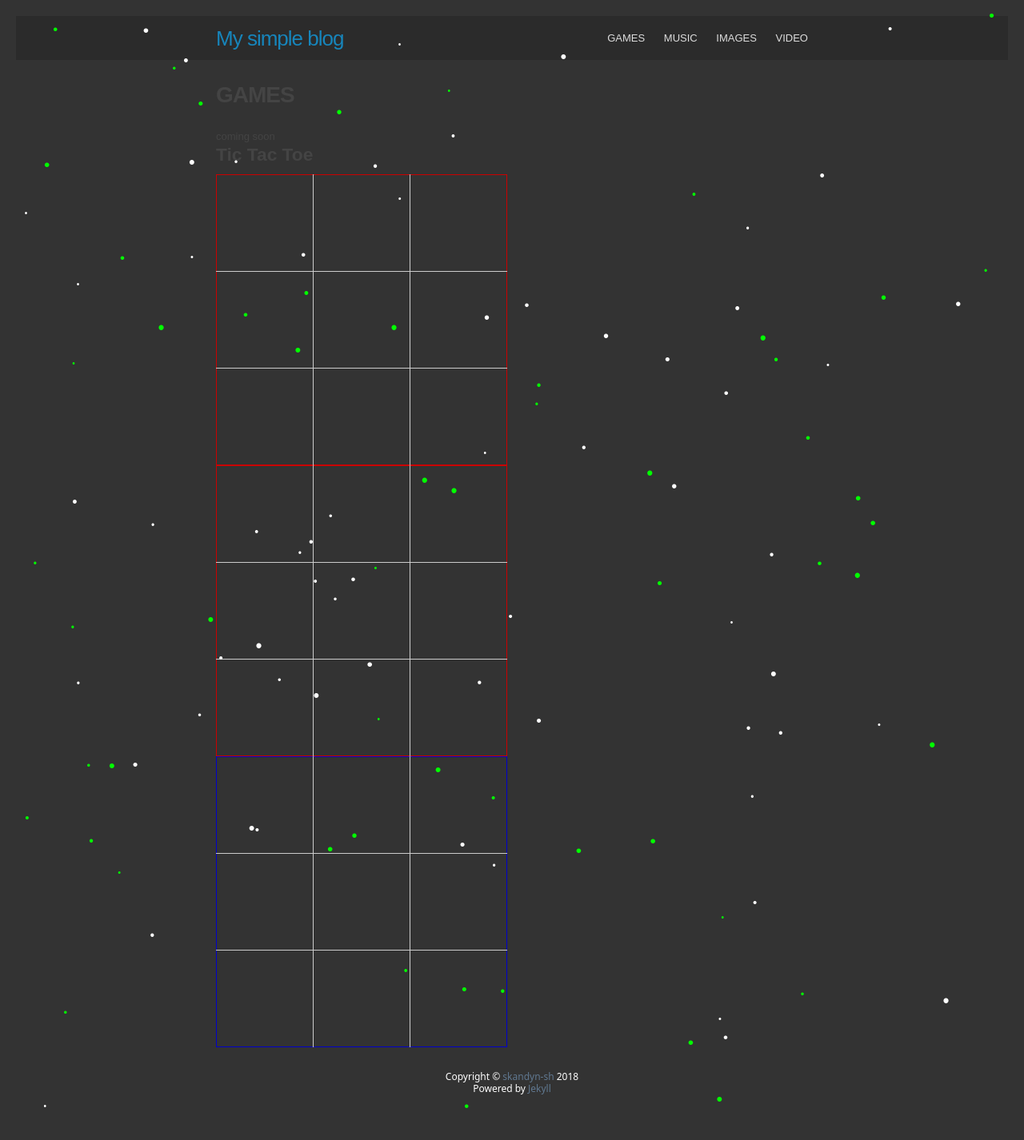
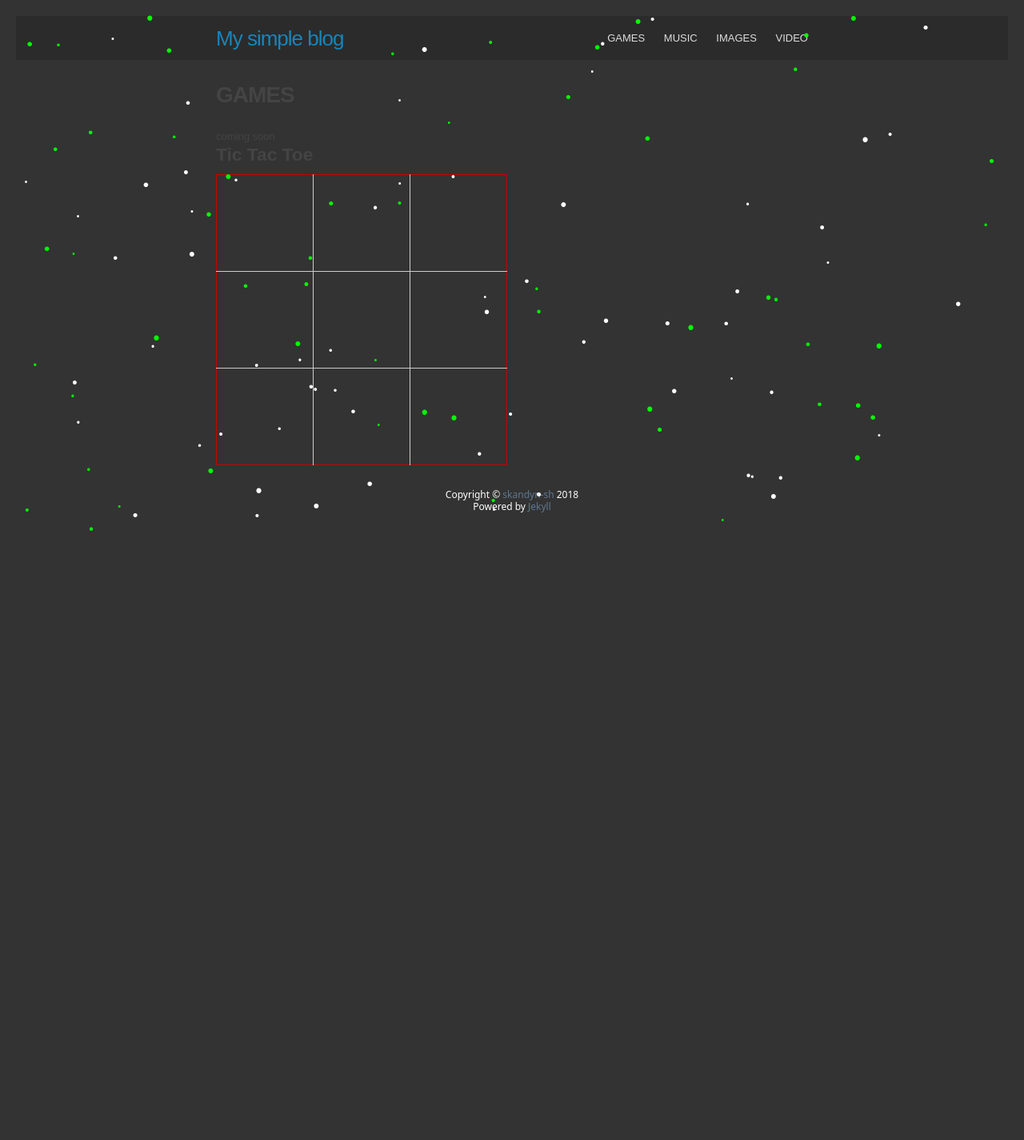
Before and after one commit to skandyn-sh/skandyn-sh.github.io, a Jekyll site: the page built from games.html, in a window 1280 px wide. Shown: the whole page at 80% size. Built offline with Jekyll 4.4.1, drawn with Linux system fonts in a browser that asks for light colours; nearby versions of some CDN libraries; library files that are not in the unit come from our copies; comment, search, counter and statistics services are not loaded; after the commit the page ends 900 px from its top, so only the background shows below that.

Commit message:
Update games.html

```diff
--- a/games.html
+++ b/games.html
@@ -35,41 +35,6 @@ coming soon
             </tr>
         </table>
 
-        <table id="anotherBoard" class="board">
-            <tr>
-                <td id="one" class="even"></td>
-                <td id="two"></td>
-                <td id="three" class="even"></td>
-            </tr>
-            <tr>
-                <td id="four"></td>
-                <td id="five" class="even"></td>
-                <td id="six"></td>
-            </tr>
-            <tr>
-                <td id="seven" class="even"></td>
-                <td id="eight"></td>
-                <td id="nine" class="even"></td>
-            </tr>
-        </table>
-
-        <table id="thirdBoard" class="board">
-            <tr>
-                <td id="one" class="even"></td>
-                <td id="two"></td>
-                <td id="three" class="even"></td>
-            </tr>
-            <tr>
-                <td id="four"></td>
-                <td id="five" class="even"></td>
-                <td id="six"></td>
-            </tr>
-            <tr>
-                <td id="seven" class="even"></td>
-                <td id="eight"></td>
-                <td id="nine" class="even"></td>
-            </tr>
-        </table>
         <script src="http://code.jquery.com/jquery-1.5.1.js" type="text/javascript" charset="utf-8"></script>
         <script src="/js/jquery.tictac.js" type="text/javascript" charset="utf-8"></script>
         <script type="text/javascript" charset="utf-8">
```
